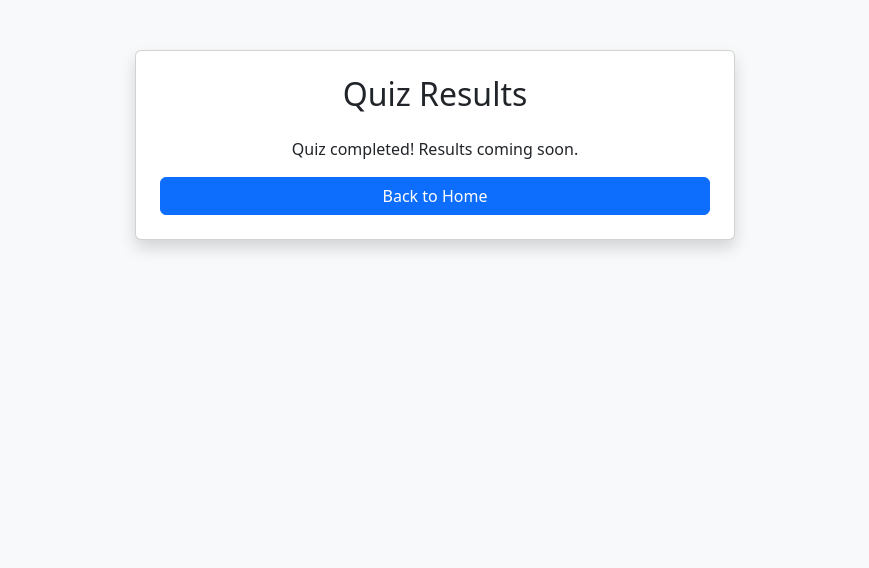
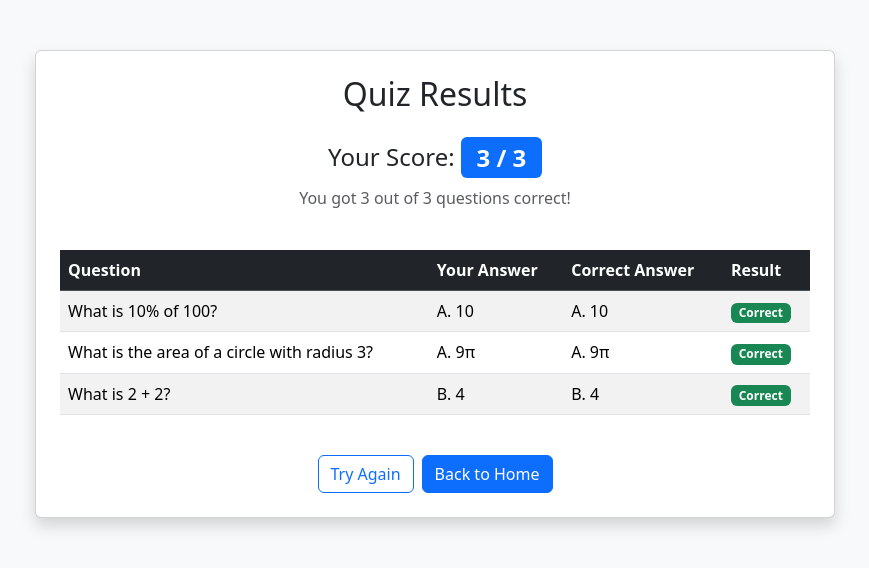
Before and after one commit to Manirmaths/Naijaprep, a Flask app: page /results in a window 1280 px wide. Shown: the part 56-624 px from the top of the page, without its empty margins (205-1074 px from the left). Run offline with Flask 3, Linux system fonts and the light colour scheme; a user stored in the database is signed in.

Commit message:
Enhanced results page with score and question breakdown

```diff
--- a/app/routes.py
+++ b/app/routes.py
@@ -82,4 +82,25 @@ def quiz():
 @app.route('/results')
 @login_required
 def results():
-    return render_template('results.html')
+    # Get the latest 3 responses for the current user (assuming 3-question quiz)
+    responses = UserResponse.query.filter_by(user_id=current_user.id).order_by(UserResponse.id.desc()).limit(3).all()
+    if not responses:
+        flash('No quiz results found. Please take the quiz first.', 'warning')
+        return redirect(url_for('quiz'))
+
+    # Calculate score
+    score = sum(1 for r in responses if r.is_correct)
+    total_questions = len(responses)
+
+    # Prepare results data
+    results_data = [
+        {
+            'question_text': r.question.question_text,
+            'selected_option': f"{r.selected_option}. {getattr(r.question, f'option_{r.selected_option.lower()}')}",
+            'correct_option': f"{r.question.correct_option}. {getattr(r.question, f'option_{r.question.correct_option.lower()}')}",
+            'is_correct': r.is_correct
+        }
+        for r in responses
+    ]
+
+    return render_template('results.html', score=score, total_questions=total_questions, results_data=results_data)
--- a/app/templates/results.html
+++ b/app/templates/results.html
@@ -7,7 +7,8 @@
     <link href="https://cdn.jsdelivr.net/npm/bootstrap@5.3.3/dist/css/bootstrap.min.css" rel="stylesheet" integrity="sha384-QWTKZyjpPEjISv5WaRU9OFeRpok6YctnYmDr5pNlyT2bRjXh0JMhjY6hW+ALEwIH" crossorigin="anonymous">
     <style>
         body { background-color: #f8f9fa; }
-        .results-card { max-width: 600px; margin: 50px auto; }
+        .results-card { max-width: 800px; margin: 50px auto; }
+        .score-badge { font-size: 1.5rem; }
     </style>
 </head>
 <body>
@@ -45,8 +46,38 @@
                     {% endfor %}
                 {% endif %}
             {% endwith %}
-            <p class="text-center">Quiz completed! Results coming soon.</p>
-            <div class="d-grid">
+            <div class="text-center mb-4">
+                <h4>Your Score: <span class="badge bg-primary score-badge">{{ score }} / {{ total_questions }}</span></h4>
+                <p class="text-muted">You got {{ score }} out of {{ total_questions }} questions correct!</p>
+            </div>
+            <table class="table table-striped table-hover">
+                <thead class="table-dark">
+                    <tr>
+                        <th scope="col">Question</th>
+                        <th scope="col">Your Answer</th>
+                        <th scope="col">Correct Answer</th>
+                        <th scope="col">Result</th>
+                    </tr>
+                </thead>
+                <tbody>
+                    {% for result in results_data %}
+                        <tr>
+                            <td>{{ result.question_text }}</td>
+                            <td>{{ result.selected_option }}</td>
+                            <td>{{ result.correct_option }}</td>
+                            <td>
+                                {% if result.is_correct %}
+                                    <span class="badge bg-success">Correct</span>
+                                {% else %}
+                                    <span class="badge bg-danger">Incorrect</span>
+                                {% endif %}
+                            </td>
+                        </tr>
+                    {% endfor %}
+                </tbody>
+            </table>
+            <div class="d-grid gap-2 d-md-flex justify-content-md-center mt-4">
+                <a href="{{ url_for('quiz') }}" class="btn btn-outline-primary">Try Again</a>
                 <a href="{{ url_for('home') }}" class="btn btn-primary">Back to Home</a>
             </div>
         </div>
```
